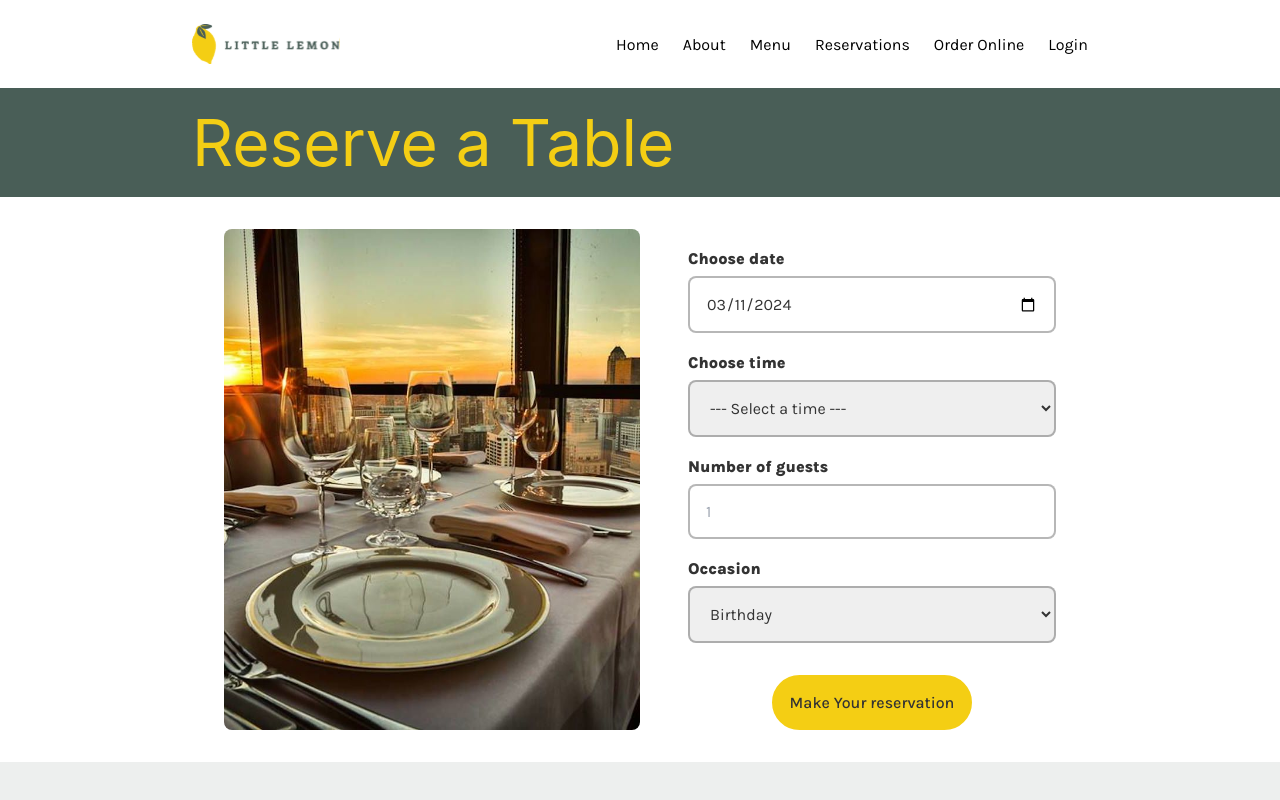
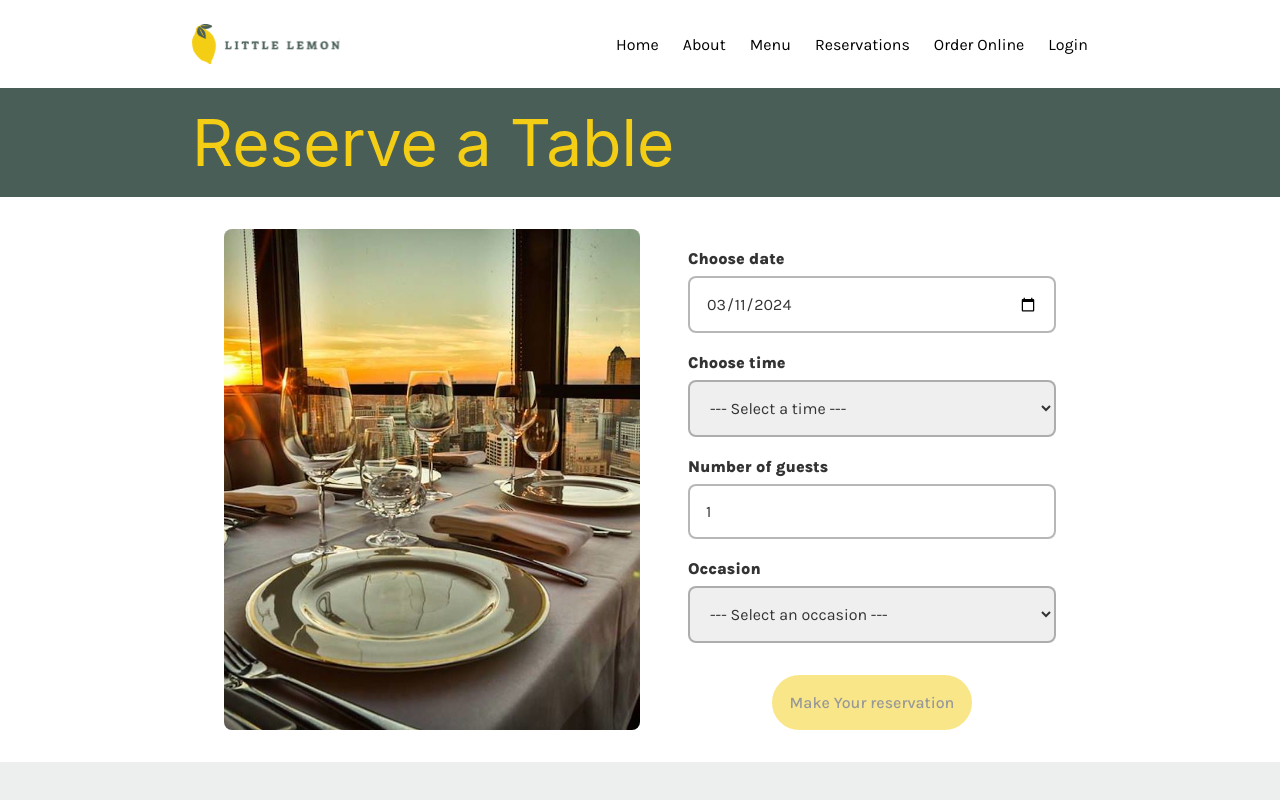
Before and after one commit to LeaCorDav/little-lemon, a React (Create React App) app: page /booking in a window 1280 px wide. Shown: the top 800 px of the page. Built offline with nearby package versions, Linux system fonts and the light colour scheme; a web font is replaced by a local one.

Commit message:
form validations added

```diff
--- a/src/App.css
+++ b/src/App.css
@@ -50,6 +50,10 @@
   box-shadow: inset 13em 0 0 0 #495E57;
   color: #F4CE14;
 }
+.btn-primary:disabled {
+    opacity: 0.5;
+    cursor: not-allowed;
+}
 .btn-tertiary {
     font-weight: 500;
     font-size: 1rem;
--- a/src/components/Header.js
+++ b/src/components/Header.js
@@ -4,8 +4,8 @@
     return (
         <header className="p-4 lg:py-6">
             <div className="flex justify-between items-center m-auto max-w-4xl">
-                <button className="md:hidden p-2">
-                    <img src="/icons/menu.svg" alt="menu icon" height={"24px"} width={"25px"} className="h-6" />
+                <button className="md:hidden p-2" aria-label="menu">
+                    <img src="/icons/menu.svg" alt="menu icon" height={"24px"} width={"25px"} className="h-6" aria-hidden="true" />
                 </button>
                 <img src="/img/logo.svg" alt="Little Lemon logo" height={"40px"} width={"148px"} />
                 <nav className="hidden md:block">
--- a/src/components/bookingComponents/BookingForm.js
+++ b/src/components/bookingComponents/BookingForm.js
@@ -4,8 +4,8 @@
     const [formData, setFormData] = useState({
         date: new Date().toISOString().split('T')[0],
         time: "",
-        guests: "",
-        occasion: ""
+        guests: 1,
+        occasion: "--- Select an occasion ---"
     })
 
     const handleSubmit = (e) => {
@@ -28,6 +28,7 @@
             <label htmlFor="res-date" className="text-sectionCategories text-darkColor mt-5 mb-2">Choose date</label>
             <input
                 type="date"
+                min={new Date().toISOString().split('T')[0]}
                 id="res-date"
                 value={formData.date}
                 onChange={e => {
@@ -37,8 +38,13 @@
                     });
                     props.dispatch(e.target.value)
                 }}
-                className="p-4 border-2 border-darkColor/35 rounded-lg text-darkColor focus:border-secDarkColor focus-visible:outline-0"
+                className={`p-4 border-2 border-darkColor/35 rounded-lg text-darkColor focus:border-secDarkColor focus-visible:outline-0 ${formData.date < new Date().toISOString().split('T')[0] ? "border-b-red-600" : ""}`}
+                required
             />
+            {
+                formData.date < new Date().toISOString().split('T')[0] ?
+                <p className="text-red-600">You must enter a valid date</p> : ""
+            }
             <label htmlFor="res-time" className="text-sectionCategories text-darkColor mt-5 mb-2">Choose time</label>
             <select
                 id="res-time"
@@ -48,12 +54,16 @@
                         ...formData,
                         time: e.target.value
                     });
-                    console.log(formData);
                 }}
-                className="p-4 border-2 border-darkColor/35 rounded-lg text-darkColor focus:border-secDarkColor"
+                className={`p-4 border-2 border-darkColor/35 rounded-lg text-darkColor focus:border-secDarkColor ${formData.time === "--- Select a time ---" ? "border-b-red-600" : ""}`}
+                required
             >
                 {timesOptions}
             </select>
+            {
+                formData.time === "--- Select a time ---" ?
+                <p className="text-red-600">Please choose an available time</p> : ""
+            }
             <label htmlFor="guests" className="text-sectionCategories text-darkColor mt-5 mb-2">Number of guests</label>
             <input
                 type="number"
@@ -66,10 +76,18 @@
                         ...formData,
                         guests: e.target.value
                     });
-                    console.log(formData);
                 }}
                 className="p-4 border-2 border-darkColor/35 rounded-lg text-darkColor focus:border-secDarkColor focus-visible:outline-0"
+                required
             />
+            {
+                formData.guests < 1 ?
+                <p className="text-red-600">Please select a valid number of guests between 1 and 10</p> : ""
+            }
+            {
+                formData.guests > 10 ?
+                <p className="text-red-600">Please contact us via phone call for more than 10 persons reservations</p> : ""
+            }
             <label htmlFor="occasion" className="text-sectionCategories text-darkColor mt-5 mb-2">Occasion</label>
             <select
                 id="occasion"
@@ -79,18 +97,24 @@
                         ...formData,
                         occasion: e.target.value
                     });
-                    console.log(formData);
                 }}
                 className="p-4 border-2 border-darkColor/35 rounded-lg text-darkColor focus:border-secDarkColor"
             >
+                <option>--- Select an occasion ---</option>
                 <option>Birthday</option>
                 <option>Anniversary</option>
+                <option>Other</option>
             </select>
+            {
+                formData.occasion != "--- Select an occasion ---" ?
+                <p className="text-mainColor">Feel free to contact us if you have any special request for you special occasion!</p> : ""
+            }
             <input
                 type="submit"
                 value="Make Your reservation"
                 className="btn-primary mt-8 mx-auto"
                 data-testid="submitButton"
+                disabled={!formData.date || !formData.time || formData.time == "--- Select a time ---" || !formData.guests}
             />
         </form>
     );
--- a/src/index-output.css
+++ b/src/index-output.css
@@ -767,6 +767,11 @@
   border-color: rgb(51 51 51 / 0.35);
 }
 
+.border-b-red-600{
+  --tw-border-opacity: 1;
+  border-bottom-color: rgb(220 38 38 / var(--tw-border-opacity));
+}
+
 .bg-lightColor{
   --tw-bg-opacity: 1;
   background-color: rgb(237 239 238 / var(--tw-bg-opacity));
@@ -879,6 +884,11 @@
 .text-white{
   --tw-text-opacity: 1;
   color: rgb(255 255 255 / var(--tw-text-opacity));
+}
+
+.text-red-600{
+  --tw-text-opacity: 1;
+  color: rgb(220 38 38 / var(--tw-text-opacity));
 }
 
 .shadow-lg{
```
